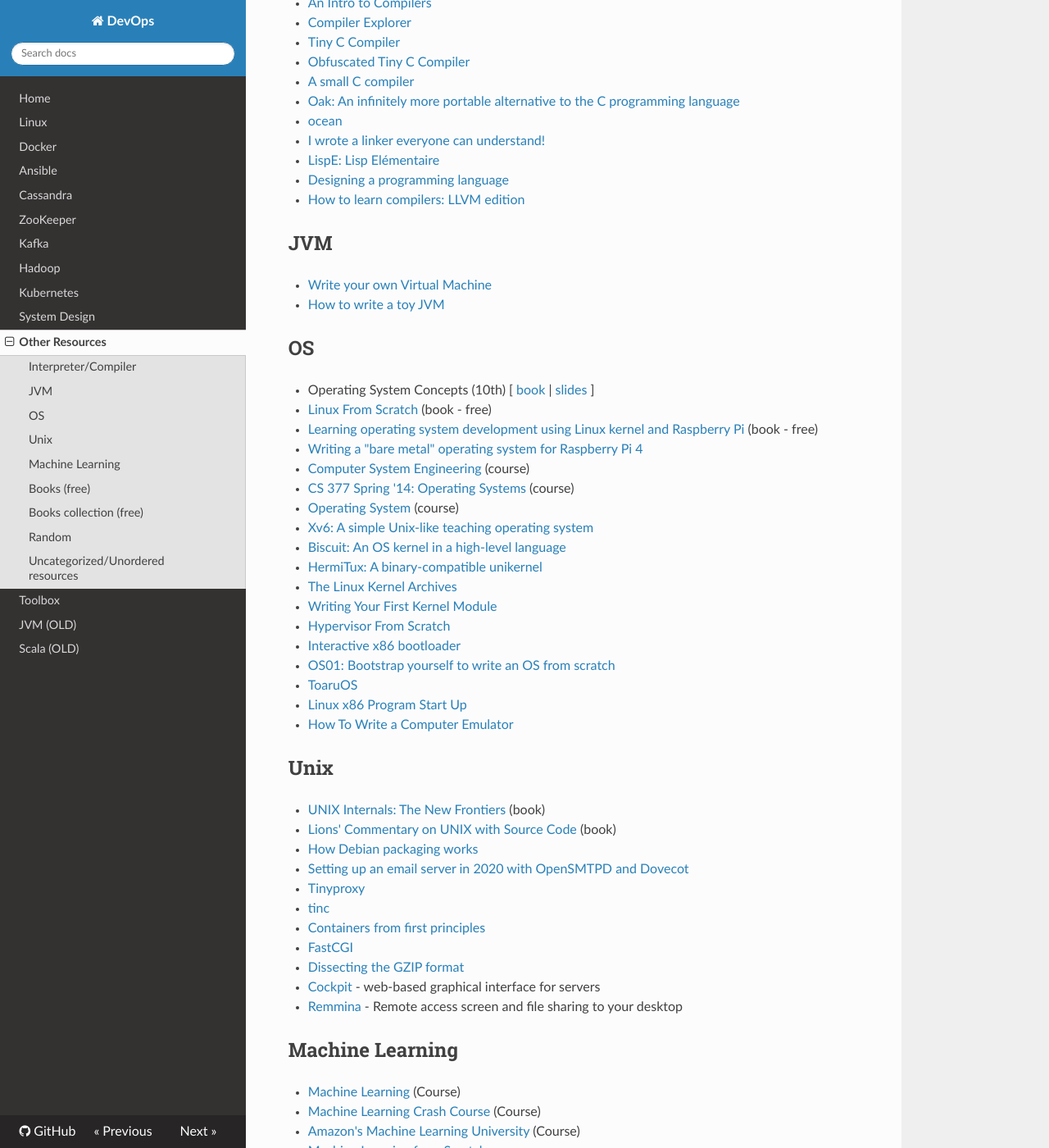
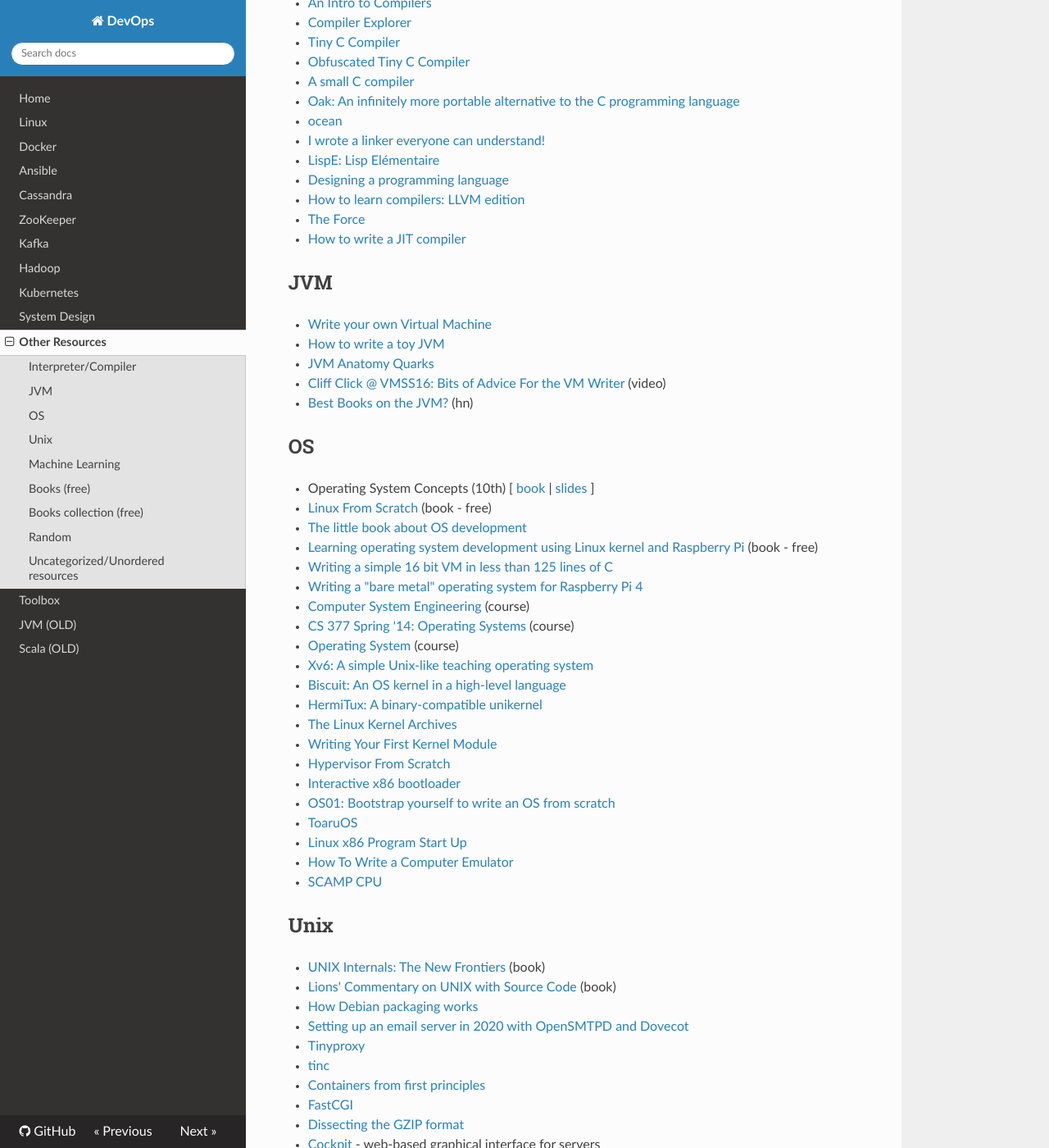
Before and after one commit to niqdev/devops, an MkDocs documentation site: the page built from docs/other-resources.md, in a window 1280 px wide and 1400 px high, scrolled down 464 px. Shown: the whole window at 82% size. Built offline with MkDocs 1.6.1, drawn with Linux system fonts in a browser that asks for light colours; nearby versions of some CDN libraries; some of the changed text lies outside the part shown.

Commit message:
update doc

```diff
--- a/docs/other-resources.md
+++ b/docs/other-resources.md
@@ -23,17 +23,24 @@
 * [LispE: Lisp Elémentaire](https://github.com/naver/lispe/wiki)
 * [Designing a programming language](http://ducklang.org/designing-a-programming-language-i)
 * [How to learn compilers: LLVM edition](https://lowlevelbits.org/how-to-learn-compilers-llvm-edition)
+* [The Force](https://github.com/mirdaki/theforce)
+* [How to write a JIT compiler](https://github.com/spencertipping/jit-tutorial)
 
 ## JVM
 
 * [Write your own Virtual Machine](https://justinmeiners.github.io/lc3-vm)
 * [How to write a toy JVM](https://zserge.com/posts/jvm)
+* [JVM Anatomy Quarks](https://shipilev.net/jvm/anatomy-quarks)
+* [Cliff Click @ VMSS16: Bits of Advice For the VM Writer](https://www.youtube.com/watch?v=Hqw57GJSrac) (video)
+* [Best Books on the JVM?](https://news.ycombinator.com/item?id=29309902) (hn)
 
 ## OS
 
 * Operating System Concepts (10th) [ [book](https://www.os-book.com/OS10/index.html) | [slides](https://codex.cs.yale.edu/avi/courses/CS-423/slides/index.html) ]
 * [Linux From Scratch](https://www.linuxfromscratch.org) (book - free)
+* [The little book about OS development](https://littleosbook.github.io)
 * [Learning operating system development using Linux kernel and Raspberry Pi](https://s-matyukevich.github.io/raspberry-pi-os) (book - free)
+* [Writing a simple 16 bit VM in less than 125 lines of C](https://www.andreinc.net/2021/12/01/writing-a-simple-vm-in-less-than-125-lines-of-c)
 * [Writing a "bare metal" operating system for Raspberry Pi 4](https://github.com/isometimes/rpi4-osdev)
 * [Computer System Engineering](https://ocw.mit.edu/courses/electrical-engineering-and-computer-science/6-033-computer-system-engineering-spring-2018) (course)
 * [CS 377 Spring '14: Operating Systems](https://m.youtube.com/playlist?list=PLacuG5pysFbDQU8kKxbUh4K5c1iL5_k7k) (course)
@@ -49,6 +56,7 @@
 * [ToaruOS](https://github.com/klange/toaruos)
 * [Linux x86 Program Start Up](http://dbp-consulting.com/tutorials/debugging/linuxProgramStartup.html)
 * [How To Write a Computer Emulator](https://fms.komkon.org/EMUL8/HOWTO.html)
+* [SCAMP CPU](https://github.com/jes/scamp-cpu)
 
 ## Unix
 
@@ -87,6 +96,7 @@
 * [Readings in Database Systems](http://www.redbook.io)
 * [Introduction to Computer Graphics](http://math.hws.edu/graphicsbook/index.html)
 * [Web Browser Engineering](https://browser.engineering)
+* [SRE Book](https://sre.google/sre-book/table-of-contents)
 
 ## Books collection (free)
 
```
Also changed, not shown: other parts of docs/other-resources.md (+2 -0 lines).
